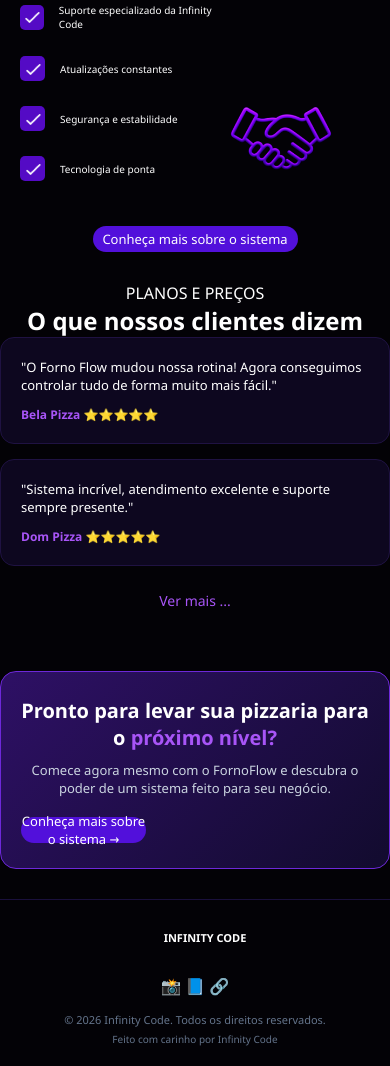
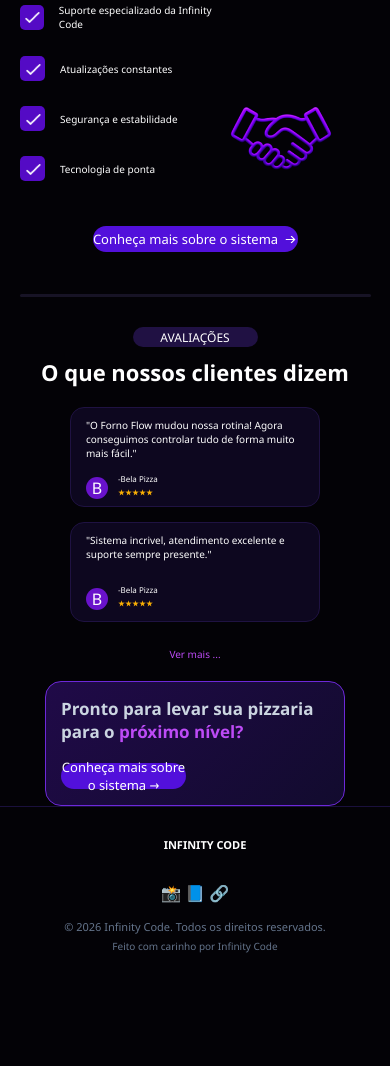
Before and after one commit to andremsoares/projeto-integrado, a plain HTML site: page index.html in a window 390 px wide. Shown: the part 1900-2966 px from the top of the page. After the commit the page ends 2883 px from the top, so only its background shows below. Drawn offline with Linux system fonts and the light colour scheme.

Commit message:
Tela mobile quase finalizada

```diff
--- a/index.html
+++ b/index.html
@@ -134,9 +134,6 @@
 </section>
 <hr class="linha-como-funciona">
 
-
-
-
 <section class="planos-precos-mobile">
   <div class="planos-precos">PLANOS E PREÇOS</div>
   <p class="titulo_3"><strong>Uma solução completa,</strong></p>
@@ -176,39 +173,68 @@
     <img class="icone-mão" src="landing-page/img/fcdffcb5-68f2-475a-bbe3-7c4272f0a0ca.png" alt="maõs">
   </div>
   <div class="caixa-bt-roxo">
-  <div class="bt-roxo-3">Conheça mais sobre o sistema</div>
+  <div class="bt-roxo-3">
+    <p>Conheça mais sobre o sistema</p>
+    <img class="seta" src="landing-page/img/icons8-right-96.png" alt="seta">
   </div>
+  </div>
+</section>
+<hr class="linha-como-funciona">
 
-
-</section>
-
-
-
-
-
-  <!-- DEPOIMENTOS MOBILE -->
   <section class="depoimentos-mobile">
-    <span class="badge">PLANOS E PREÇOS</span>
-    <h2>O que nossos clientes dizem</h2>
-
-    <div class="depoimento-card">
-      <p>"O Forno Flow mudou nossa rotina! Agora conseguimos controlar tudo de forma muito mais fácil."</p>
-      <div class="autor"><strong>Bela Pizza</strong> ⭐⭐⭐⭐⭐</div>
+    <div class="titulo_avaliacoes">
+      <div class="avaliacoes">AVALIAÇÕES</div>
+      <p><strong>O que nossos clientes dizem</strong></p>
     </div>
 
-    <div class="depoimento-card">
-      <p>"Sistema incrível, atendimento excelente e suporte sempre presente."</p>
-      <div class="autor"><strong>Dom Pizza</strong> ⭐⭐⭐⭐⭐</div>
+    <div class="caixa-avaliacoes">
+      <div class="avaliacao-card">
+        <p>"O Forno Flow mudou nossa rotina! Agora conseguimos controlar tudo de forma muito mais fácil."</p>
+        <div class="cliente">
+          <div class="logo-perfil">B</div>
+          <div class="alinhamento-estrela">
+          <div class="autor">-Bela Pizza</div>
+          <div class="nota">
+            <img class="estrela" src="landing-page/img/icons8-estrela-96.png" alt="estrela">
+            <img class="estrela" src="landing-page/img/icons8-estrela-96.png" alt="estrela">
+            <img class="estrela" src="landing-page/img/icons8-estrela-96.png" alt="estrela">
+            <img class="estrela" src="landing-page/img/icons8-estrela-96.png" alt="estrela">
+            <img class="estrela" src="landing-page/img/icons8-estrela-96.png" alt="estrela">
+          </div>
+          </div>
+        </div>
+
+      </div>
+      <div class="avaliacao-card">
+        <p>"Sistema incrivel, atendimento excelente e suporte sempre presente."</p>
+        <div class="cliente-1">
+          <div class="logo-perfil">B</div>
+          <div class="alinhamento-estrela">
+          <div class="autor">-Bela Pizza</div>
+          <div class="nota">
+            <img class="estrela" src="landing-page/img/icons8-estrela-96.png" alt="estrela">
+            <img class="estrela" src="landing-page/img/icons8-estrela-96.png" alt="estrela">
+            <img class="estrela" src="landing-page/img/icons8-estrela-96.png" alt="estrela">
+            <img class="estrela" src="landing-page/img/icons8-estrela-96.png" alt="estrela">
+            <img class="estrela" src="landing-page/img/icons8-estrela-96.png" alt="estrela">
+          </div>
+          </div>
+        </div>
     </div>
-
-    <a href="#" class="ver-mais">Ver mais ...</a>
+    <p class="ver-mais">Ver mais ...</p>
   </section>
 
   <!-- CTA FINAL -->
   <section class="cta-mobile-box">
-    <h3>Pronto para levar sua pizzaria para o <span>próximo nível?</span></h3>
-    <p>Comece agora mesmo com o FornoFlow e descubra o poder de um sistema feito para seu negócio.</p>
-    <button class="btn-roxo full-width">Conheça mais sobre o sistema →</button>
+    <div class="caixa-final">
+      <div class="caixa-roxa">
+        <p><span class="texto-final"><strong>Pronto para levar sua pizzaria para o </span><span class="destaque_3">próximo nível?</strong></span></p>
+        <button class="btn-roxo full-width">Conheça mais sobre o sistema →</button>
+
+      </div>
+
+    </div>
+
   </section>
 
   <!-- RODAPÉ MOBILE -->
--- a/style.css
+++ b/style.css
@@ -422,58 +422,139 @@ align-items: center;
   background-color: #5210DB;
   color: white;
   font-size: 13px;
+  margin-bottom: 17px;
+  text-align: center;
 }
 /* Depoimentos Mobile */
-.depoimentos-mobile {
-  padding: 30px 0;
-  text-align: center;
+.titulo_avaliacoes {
+  display: flex;
+  flex-direction: column;
+  align-items: center;
+  justify-content: center;
+  height: auto;
+  width: 100%;
+  gap: 10px;
+  margin-top: 30px;
+}
+.avaliacoes {
+  display: flex;
+  justify-content: center;
+  align-items: center;
+  background-color: #201143;
+  color: #ffffff;
+  font-size: 12px;
+  height: 20px;
+  width: 125px;
+  border-radius: 25px;
+}
+.titulo_avaliacoes p {
+  font-size: 22px;
 }
 
-.depoimento-card {
+.caixa-avaliacoes {
+  display: flex;
+  flex-direction: column;
+  height: auto;
+  width: 100%;
+  justify-content: center;
+  align-items: center;
+  margin-top: 20px
+}
+
+.avaliacao-card {
   background: #0d071f;
   border: 1px solid #1f1242;
-  padding: 20px;
+  padding-top: 10px;
+  padding-left: 15px;
+  padding-right: 10px;
   border-radius: 14px;
   text-align: left;
   margin-bottom: 15px;
+  height: 100px;
+  width: 250px;
 }
 
-.depoimento-card p {
-  font-size: 13px;
-  margin-bottom: 12px;
+.avaliacao-card p {
+  font-size: 10px;
 }
 
-.autor {
-  font-size: 12px;
-  color: #a855f7;
+.logo-perfil {
+  display: flex;
+  width: 22px;
+  height: 22px;
+  background-color: #6912CB;
+  justify-content: center;
+  border-radius: 50%;
+  margin-top: 7px;
 }
 
+.cliente {
+  margin-top: 10px;
+  display: flex;
+  align-items: center;
+}
+
+.alinhamento-estrela {
+  display: flex;
+  flex-direction: column;
+  margin-left: 10px;
+}
+.autor {
+  font-size: 8px;
+}
+.nota{
+  display: flex;
+  margin-top: 5px;
+}
+.estrela {
+  height: 7px;
+}
+.cliente-1 {
+  margin-top: 20px;
+  display: flex;
+  align-items: center;
+}
 .ver-mais {
-  color: #a855f7;
+  color: #BD4BF6;
   text-decoration: none;
-  font-size: 14px;
+  font-size: 10px;
   display: inline-block;
   margin-top: 10px;
 }
 
-/* CTA Box Mobile */
-.cta-mobile-box {
-  background: linear-gradient(135deg, #2e1065, #120b2e);
-  border: 1px solid #6d28d9;
-  padding: 25px 20px;
-  border-radius: 16px;
-  text-align: center;
-  margin: 30px 0;
+.caixa-final{
+  display: flex;
+  flex-direction: column;
+  width: 100%;
+  height: auto;
+  justify-content: center;
+  align-items: center;
+  margin-top: 20px;
 }
 
-.cta-mobile-box h3 {
-  font-size: 20px;
-  margin-bottom: 10px;
+.caixa-roxa {
+  background: linear-gradient(135deg, #200a48, #120b2e);
+  border: 1px solid #6d28d9;
+  border-radius: 16px;
+  height: 125px;
+  width: 300px;
+  padding-left: 15px;
+  padding-top: 15px;
+  padding-right: 10px;
 }
 
-.cta-mobile-box h3 span {
-  color: #a855f7;
+.texto-final {
+  font-size: 17px;
 }
+
+.destaque_3 {
+  font-size: 17px;
+  color: #BD4BF6;
+}
+
+
+
+
 
 .cta-mobile-box p {
   color: #cbd5e1;
```
Also changed, not shown: landing-page/img/icons8-estrela-96 copy.png (added).
